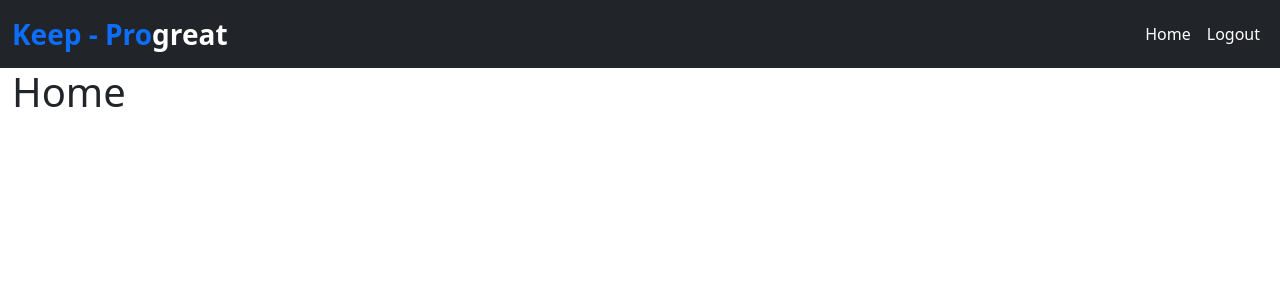
After one commit to Emotions-s/CS50-Project, a Flask app: template website/templates/home.html in a window 1280 px wide. The commit adds this page. Shown: the top 300 px of the page. Run offline with Flask 2, Linux system fonts and the light colour scheme; the template is opened without the code that fills it, so the values that code supplies are empty.

Commit message:
created home, login, sign-up.html and updated base.html

```diff
--- a/website/templates/base.html
+++ b/website/templates/base.html
@@ -5,19 +5,63 @@
       <meta charset="utf-8">
       <meta name="viewport" content="width=device-width, initial-scale=1">
 
-      <title>Bootstrap demo</title>
+      <link
+      href="https://cdn.jsdelivr.net/npm/bootstrap@5.2.0-beta1/dist/css/bootstrap.min.css"
+      rel="stylesheet"
+      integrity="sha384-0evHe/X+R7YkIZDRvuzKMRqM+OrBnVFBL6DOitfPri4tjfHxaWutUpFmBp4vmVor"
+      crossorigin="anonymous">
 
-      <link
-        href="https://cdn.jsdelivr.net/npm/bootstrap@5.2.0-beta1/dist/css/bootstrap.min.css"
-        rel="stylesheet"
-        integrity="sha384-0evHe/X+R7YkIZDRvuzKMRqM+OrBnVFBL6DOitfPri4tjfHxaWutUpFmBp4vmVor"
-        crossorigin="anonymous">
+      <link rel="stylesheet"
+      href="https://cdn.jsdelivr.net/npm/bootstrap-icons@1.8.3/font/bootstrap-icons.css">
+
+      <title>{% block title %}{% endblock %}</title>
 
   </head>
 
   <body>
+    <header class="bg-dark">
+      <!-- navbar -->
+      <nav class="navbar navbar-expand-lg navbar-dark">
 
-    <h1>Hello, world!</h1>
+        <div class="container-xxl">
+          <a class="navbar-brand fw-bolder fs-3" href="#">
+            <span class="text-primary">Keep - Pro</span>great
+          </a>
+
+          <!-- toggle btn for mobile -->
+          <button class="navbar-toggler"
+                  type="button"
+                  data-bs-toggle="collapse"
+                  data-bs-target="#navbarSupportedContent"
+                  aria-controls="navbarSupportedContent"
+                  aria-expanded="false"
+                  aria-label="Toggle navigation">
+            <span class="navbar-toggler-icon"></span>
+          </button>
+
+          <!-- navbar link -->
+          <div class="collapse navbar-collapse justify-content-end align-center"
+               id="navbarSupportedContent">
+
+            <ul class="navbar-nav ms-auto mb-2 mb-lg-0">
+              <li class="nav-item">
+                <a class="nav-link active" aria-current="page" href="#">Home</a>
+              </li>
+              <li class="nav-item">
+                <a class="nav-link active" href="#">Logout</a>
+              </li>
+            </ul>
+
+          </div>
+        </div>
+      </nav>
+    </header>
+    <section>
+      <div class="container-xxl">
+          {% block content %}
+          {% endblock %}
+      </div>
+    </section>
 
     <script
       src="https://cdn.jsdelivr.net/npm/bootstrap@5.2.0-beta1/dist/js/bootstrap.bundle.min.js"
--- /dev/null
+++ b/website/templates/home.html
@@ -0,0 +1,9 @@
+{% extends "base.html" %}
+
+{% block title %}
+    Home
+{% endblock %}
+
+{% block content %}
+    <h1>Home</h1>
+{% endblock %}
```
Also changed, not shown: website/templates/login.html (added, +9 -0 lines), website/templates/sign_up.html (added, +9 -0 lines).
